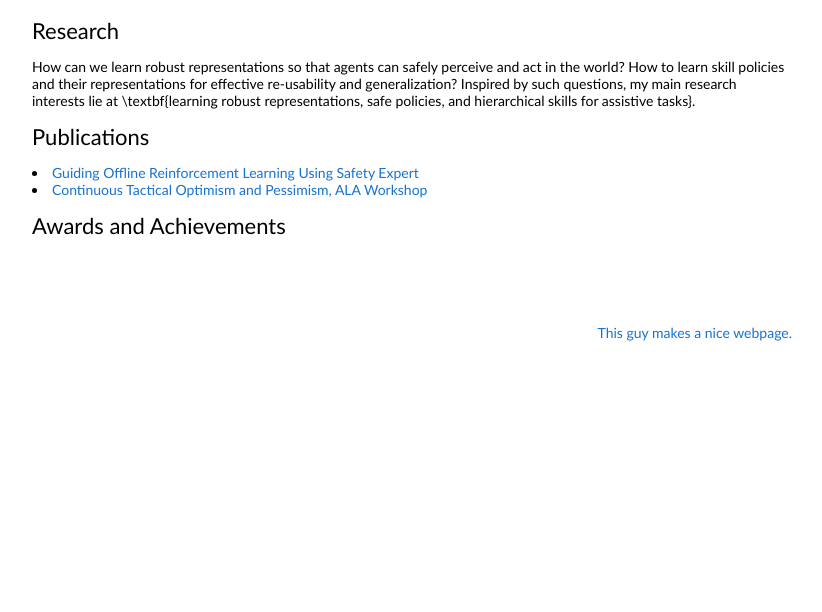
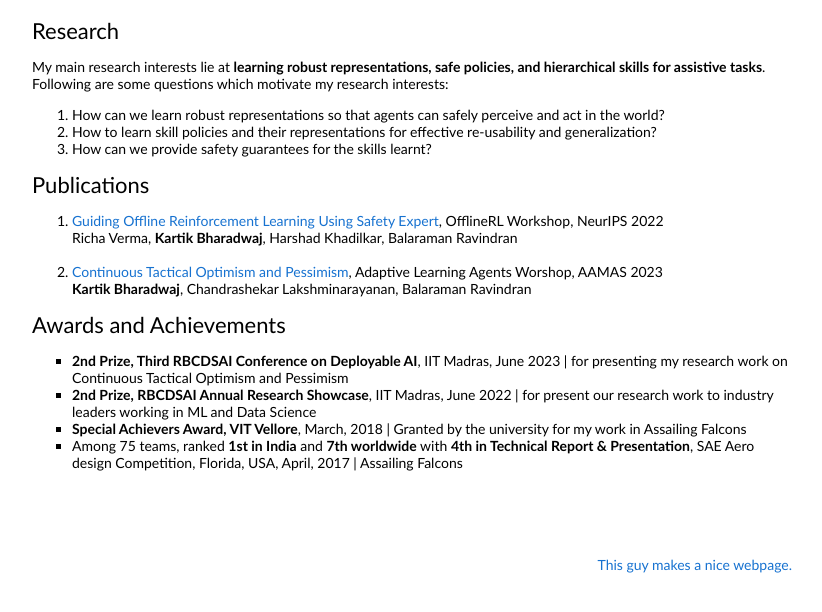
Before and after one commit to kbkartik/kbkartik.github.io, a plain HTML site: page index.html in a window 1280 px wide. Shown: the part 180-792 px from the top of the page, without its empty margins (228-1050 px from the left). Drawn offline with Linux system fonts and the light colour scheme.

Commit message:
Update index.html

```diff
--- a/index.html
+++ b/index.html
@@ -1,5 +1,9 @@
 <!DOCTYPE HTML>
-<html lang="en"><head><meta http-equiv="Content-Type" content="text/html; charset=UTF-8">
+<html lang="en"><head>
+  <meta http-equiv="Content-Type" content="text/html; charset=UTF-8">
+  <meta http-equiv='cache-control' content='no-cache'>
+  <meta http-equiv='expires' content='0'>
+  <meta http-equiv='pragma' content='no-cache'>
 
   <title>Kartik Bharadwaj</title>
 
@@ -9,6 +13,7 @@
   <link rel="stylesheet" type="text/css" href="stylesheet.css">
   <link rel="icon" type="image/png" href="images/seal_icon.png">
 </head>
+
 
 <body>
   <table style="width:100%;max-width:800px;border:0px;border-spacing:0px;border-collapse:separate;margin-right:auto;margin-left:auto;"><tbody>
@@ -41,18 +46,41 @@
             <td style="padding:20px;width:100%;vertical-align:middle">
               <heading>Research</heading>
               <p>
-                How can we learn robust representations so that agents can safely perceive and act in the world?
-                How to learn skill policies and their representations for effective re-usability and generalization?
-                Inspired by such questions, my main research interests lie at \textbf{learning robust representations, safe policies, and hierarchical skills for assistive tasks}.
+                My main research interests lie at <b>learning robust representations, safe policies, and hierarchical skills for assistive tasks</b>. Following are some questions which motivate my research interests:
+                <br>
+                <ol type="1">
+                  <li>How can we learn robust representations so that agents can safely perceive and act in the world?</li>
+                  <li>How to learn skill policies and their representations for effective re-usability and generalization?</li>
+                  <li>How can we provide safety guarantees for the skills learnt?</li>
+                </ol>
               </p>
+
               <heading>Publications</heading>
               <p>
-                <li><a href="https://www.">Guiding Offline Reinforcement Learning Using Safety Expert</a></li>
-                <li><a href="https://www.">Continuous Tactical Optimism and Pessimism, ALA Workshop</a></li>
+                <ol type="1">
+                  <li>
+                    <a href="https://openreview.net/pdf?id=6LlUmoSpzR" target="_blank" rel="noopener noreferrer">Guiding Offline Reinforcement Learning Using Safety Expert</a>, OfflineRL Workshop, NeurIPS 2022
+                    <br>
+                    Richa Verma, <b>Kartik Bharadwaj</b>, Harshad Khadilkar, Balaraman Ravindran
+                  </li>
+                  <br>
+                  <li>
+                    <a href="https://alaworkshop2023.github.io/papers/ALA2023_paper_54.pdf" target="_blank" rel="noopener noreferrer">Continuous Tactical Optimism and Pessimism</a>, Adaptive Learning Agents Worshop, AAMAS 2023
+                    <br>
+                    <b>Kartik Bharadwaj</b>, Chandrashekar Lakshminarayanan, Balaraman Ravindran
+                  </li>
+                </ol>
               </p>
+
+
               <heading>Awards and Achievements</heading>
               <p>
-
+                <ul style="list-style-type:square">
+                  <li><b>2nd Prize, Third RBCDSAI Conference on Deployable AI</b>, IIT Madras, June 2023 | for presenting my research work on Continuous Tactical Optimism and Pessimism</li>
+                  <li><b>2nd Prize, RBCDSAI Annual Research Showcase</b>, IIT Madras, June 2022 | for present our research work to industry leaders working in ML and Data Science</li>
+                  <li><b>Special Achievers Award, VIT Vellore</b>, March, 2018 | Granted by the university for my work in Assailing Falcons</li>
+                  <li>Among 75 teams, ranked <b>1st in India</b> and <b>7th worldwide</b> with <b>4th in Technical Report & Presentation</b>, SAE Aero design Competition, Florida, USA, April, 2017 | Assailing Falcons</li>
+                </ul>
               </p>
             </td>
           </tr>
```
